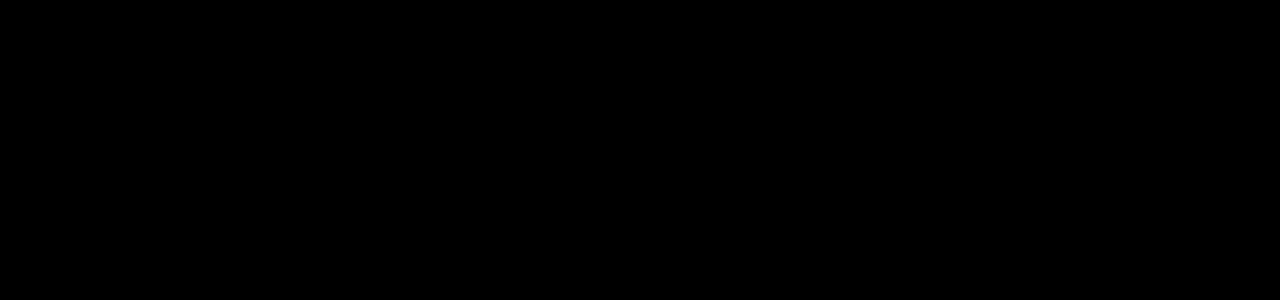
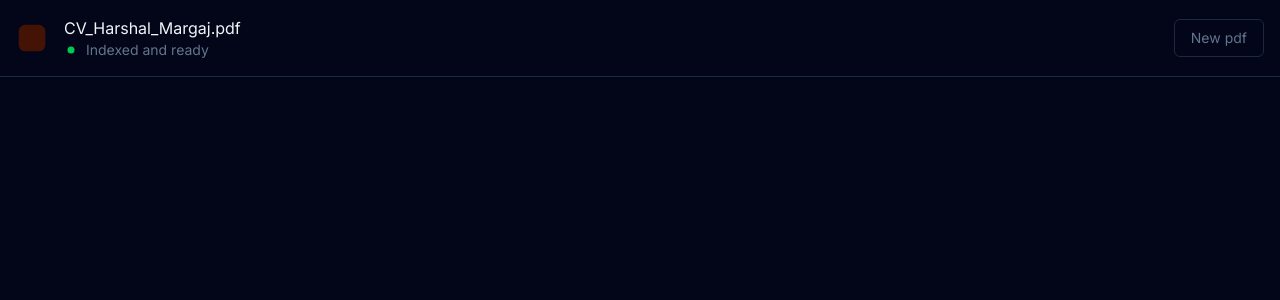
Before and after one commit to HarshalMargaj/rag-pdf-chatbot, a Next.js app: page /chat in a window 1280 px wide. Shown: the top 300 px of the page. Built offline with nearby package versions, Linux system fonts and the light colour scheme.

Commit message:
feat: add chat header

```diff
--- a/app/chat/page.tsx
+++ b/app/chat/page.tsx
@@ -1,7 +1,12 @@
+import ChatHeader from "@/components/chat/ChatHeader";
 import React from "react";
 
 const page = () => {
-	return <div>page</div>;
+	return (
+		<div>
+			<ChatHeader />
+		</div>
+	);
 };
 
 export default page;
--- a/app/layout.tsx
+++ b/app/layout.tsx
@@ -19,7 +19,7 @@
 }>) {
 	return (
 		<html lang="en" className={`${inter.className} h-full antialiased`}>
-			<body className="min-h-full flex flex-col bg-black">
+			<body className="min-h-full flex flex-col bg-slate-950">
 				{children}
 			</body>
 		</html>
--- /dev/null
+++ b/components/chat/ChatHeader.tsx
@@ -0,0 +1,33 @@
+"use client";
+
+import { useRouter } from "next/navigation";
+import React from "react";
+import { BiSolidSquareRounded } from "react-icons/bi";
+import { GoDotFill } from "react-icons/go";
+
+const ChatHeader = () => {
+	const router = useRouter();
+
+	return (
+		<div className="flex items-center justify-between p-4 border-b border-slate-800">
+			<div className="flex items-center gap-4 ">
+				<BiSolidSquareRounded size={32} className="text-orange-950" />
+				<div>
+					<div className="text-slate-100">CV_Harshal_Margaj.pdf</div>
+					<div className="text-slate-500 text-sm flex items-center gap-2">
+						<GoDotFill className="text-green-500" />
+						Indexed and ready
+					</div>
+				</div>
+			</div>
+			<button
+				onClick={() => router.push("/")}
+				className="border border-slate-800 p-2 px-4 rounded-md text-slate-500 text-sm cursor-pointer"
+			>
+				New pdf
+			</button>
+		</div>
+	);
+};
+
+export default ChatHeader;
```
